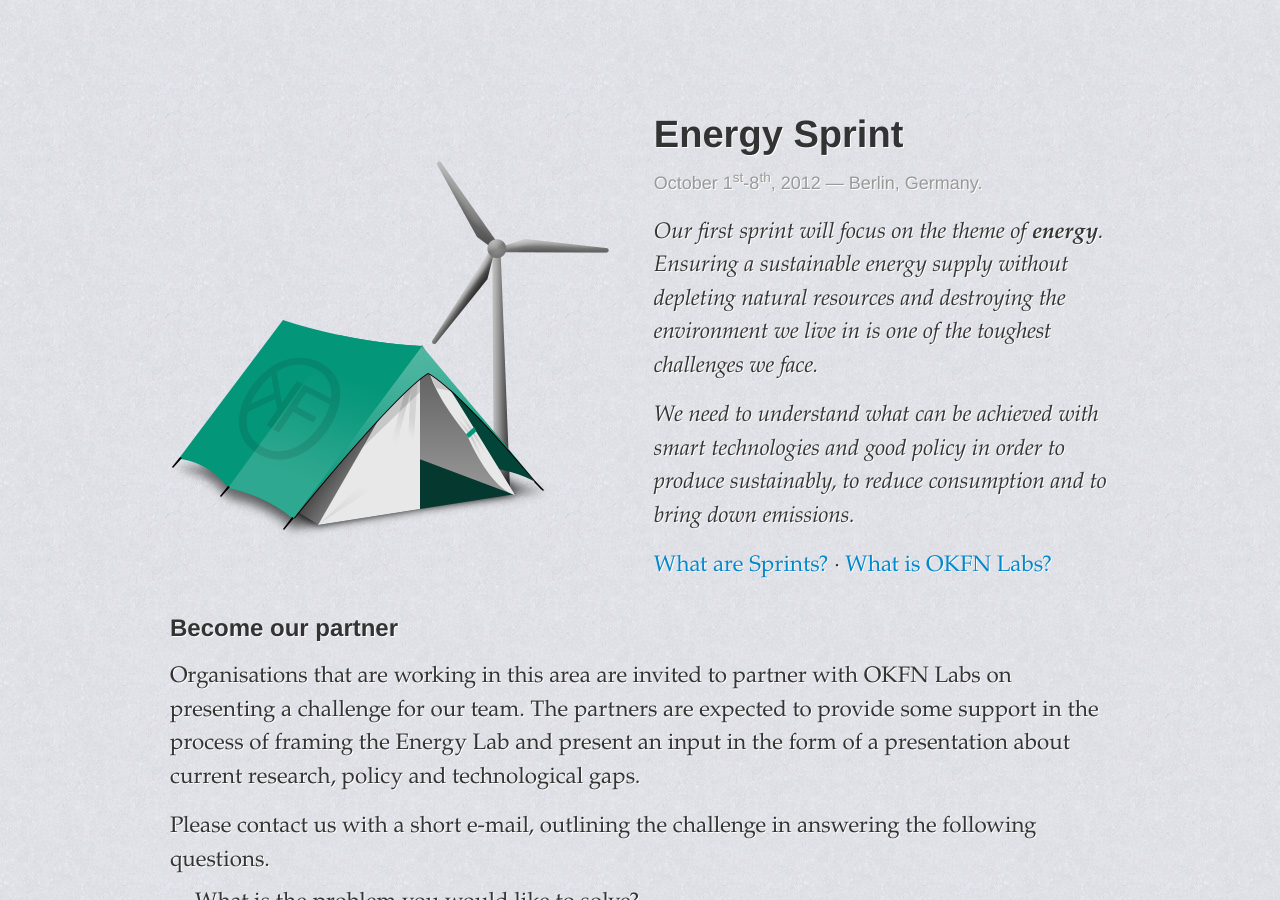
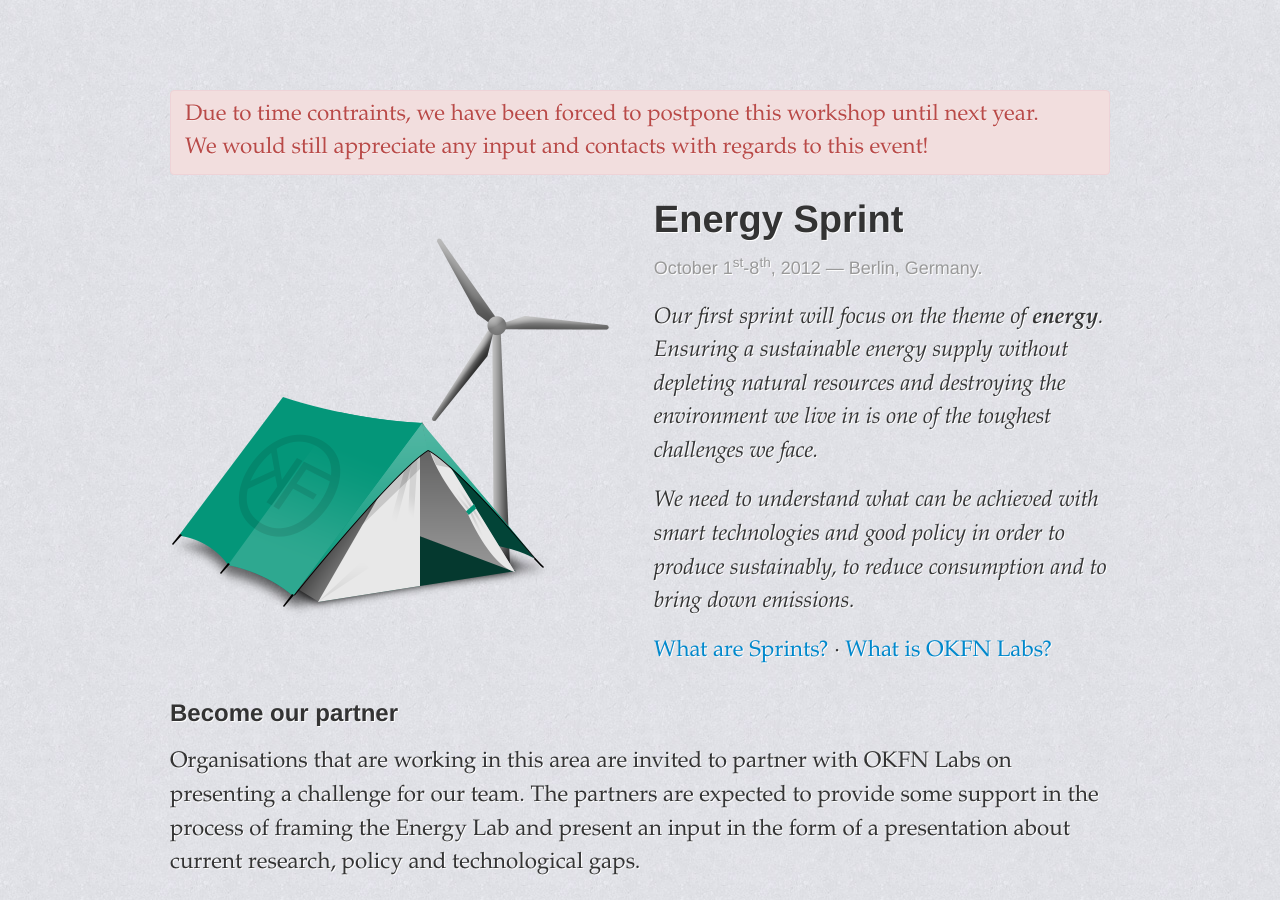
Before and after one commit to okfn/sprints.okfnlabs.org, a Jekyll site: the page built from energy/index.md, in a window 1280 px wide and 900 px high. Built offline with Jekyll 4.4.1, drawn with Linux system fonts in a browser that asks for light colours; some web fonts are replaced; Markdown is read by kramdown in place of the engine named in the settings.

Commit message:
Indicate postponement

```diff
--- a/energy/index.md
+++ b/energy/index.md
@@ -2,6 +2,10 @@
 layout: default
 title: OKFN Labs Energy Sprint
 ---
+
+<div class="alert alert-error">Due to time contraints, we have been forced to
+postpone this workshop until next year. We would still appreciate
+any input and contacts with regards to this event!</div>
 
 <img src="/img/turbine-tent.png" class="logo">
 <h1>
```
Also changed, not shown: index.md (+2 -1 lines).
